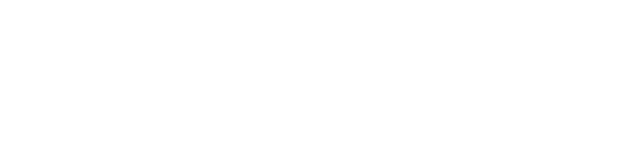
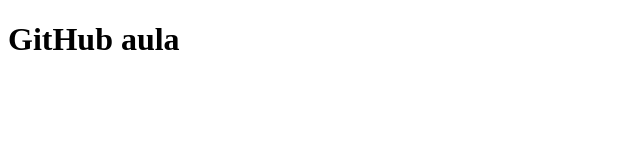
Before and after one commit to cedricspinheiro/GitHub-2, a plain HTML site: page Public_html/index.html in a window 1280 px wide. Shown: the whole page, without its empty margins (0-640 px from the left). Drawn offline with Linux system fonts and the light colour scheme.

Commit message:
alterei o arquivo index.html e criei o arquivo sobre.html

```diff
--- a/Public_html/index.html
+++ b/Public_html/index.html
@@ -7,6 +7,6 @@
     <title>GitHub</title>
 </head>
 <body>
-
+        <h1>GitHub aula</h1>
 </body>
 </html>
```
Also changed, not shown: Public_html/sobre.html (added).
